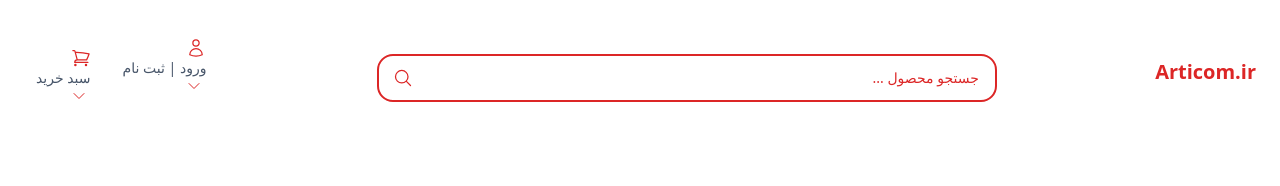
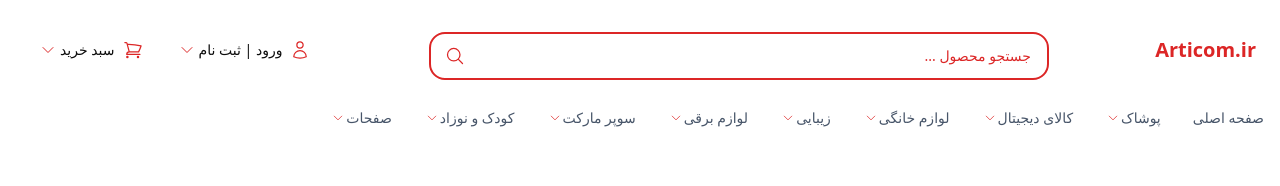
Before and after one commit to ArtinAsadzade/shop_app, a React (Vite) app: page /shop in a window 1280 px wide. Shown: the top 186 px of the page. Built offline with nearby package versions, Linux system fonts and the light colour scheme; the HTML template or start-up script is replaced by a standard one.

Commit message:
Fix NavBar

```diff
--- a/src/components/BasketLoginNav.jsx
+++ b/src/components/BasketLoginNav.jsx
@@ -7,15 +7,15 @@ import {
 export default function BasketLoginNav() {
   return (
     <>
-      <div className="mt-0 mb-3 text-center space-y-5">
-        <div className="cursor-pointer md:flex justify-center align-middle lg:inline-block py-2 px-4 text-sm text-neutral-800 rounded-xl hover:text-neutral-700 hover:bg-red-100 transition">
+      <div className="order-4 lg:flex">
+        <div className="cursor-pointer justify-center lg:justify-start flex items-center h-10 leading-10 px-3 mx-1 transition rounded-xl hover:bg-red-50">
           <UserIcon className="w-5 ml-2 text-red-600" />
-          <p className="text-sm text-slate-600">ورود | ثبت نام</p>
+          <p className="text-sm opacity-95">ورود | ثبت نام</p>
           <ChevronDownIcon className="w-4 text-red-600 mx-1" />
         </div>
-        <div className="cursor-pointer md:flex justify-center align-middle lg:inline-block py-2 px-4 text-sm text-neutral-800 rounded-xl hover:text-neutral-700 hover:bg-red-100 transition">
+        <div className="cursor-pointer justify-center lg:justify-start flex items-center h-10 leading-10 px-3 mx-1 transition rounded-xl hover:bg-red-50">
           <ShoppingCartIcon className="w-5 ml-2 text-red-600" />
-          <p className="text-sm text-slate-600">سبد خرید</p>
+          <p className="text-sm opacity-95">سبد خرید</p>
           <ChevronDownIcon className="w-4 text-red-600 mx-1" />
         </div>
       </div>
--- a/src/components/Nav.jsx
+++ b/src/components/Nav.jsx
@@ -8,12 +8,19 @@ export default function Nav() {
   const [navItems] = useState(navData);
   return (
     <>
-      <nav className="fixed z-20 lg:hidden top-0 right-0 bottom-0 flex flex-col w-5/6 max-w-sm py-5 px-6 bg-white border-r overflow-y-auto">
-        <Logo />
+      <nav className="fixed z-20 lg:hidden top-0 right-0 bottom-0 hidden flex-col w-5/6 max-w-sm py-5 px-6 bg-white border-r overflow-y-auto">
         <ul className="space-y-3">
-          <li className="border-b">
+          <li className="border-b w-full  ">
+            <Logo />
             <BasketLoginNav />
           </li>
+          {navItems.map(
+            (item) => !item.active && <NavItems key={item.id} {...item} />
+          )}
+        </ul>
+      </nav>
+      <nav className="hidden lg:flex container">
+        <ul className="flex">
           {navItems.map((item) => (
             <NavItems key={item.id} {...item} />
           ))}
--- a/src/components/NavItems.jsx
+++ b/src/components/NavItems.jsx
@@ -4,8 +4,20 @@ import { Link, useLocation } from "react-router-dom";
 export default function NavItems(props) {
   const userLocation = useLocation();
   return (
+    <>
+      <li className={`relative flex lg:hidden`}>
+        <Link
+          to="/home"
+          className={`flex justify-between items-center h-10 leading-10 text-sm opacity-90 px-3 cursor-pointer no-underline w-full hover:no-underline duration-100 mx-1 transition rounded-xl hover:bg-red-100`}
+        >
+          {props.title}
+          {props.subPage && (
+            <ChevronDownIcon className="w-3 mx-0.5 text-red-600" />
+          )}
+        </Link>
+      </li>
       <li
-      className={`relative flex ${
+        className={`hidden lg:block ${
           userLocation.pathname.toLowerCase() === props.link
             ? "border-b-2 border-red-600"
             : ""
@@ -17,7 +29,7 @@ export default function NavItems(props) {
       >
         <Link
           to="/home"
-        className={`flex justify-between items-center h-10 leading-10 text-sm opacity-90 px-3 cursor-pointer no-underline w-full hover:no-underline duration-100 mx-1 transition rounded-xl hover:bg-red-100`}
+          className={`text-slate-600 flex mx-4 my-2 hover:text-red-600 text-sm xl:text-sm`}
         >
           {props.title}
           {props.subPage && (
@@ -25,5 +37,6 @@ export default function NavItems(props) {
           )}
         </Link>
       </li>
+    </>
   );
 }
```
Lines whose indentation alone changed are shown as unchanged.
